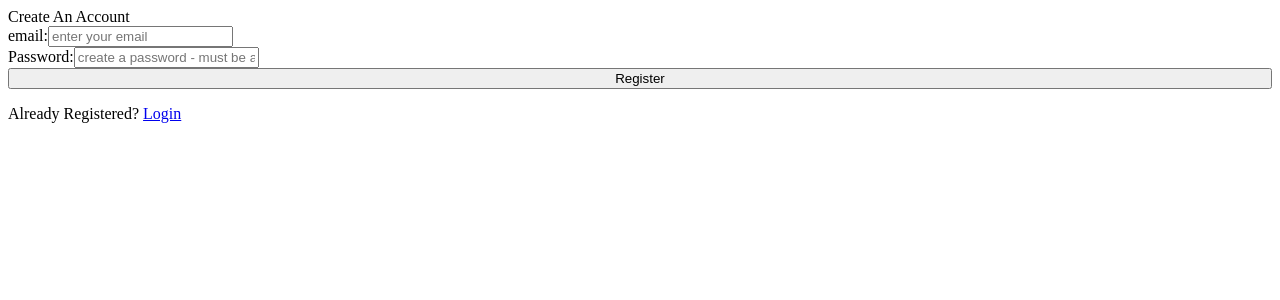
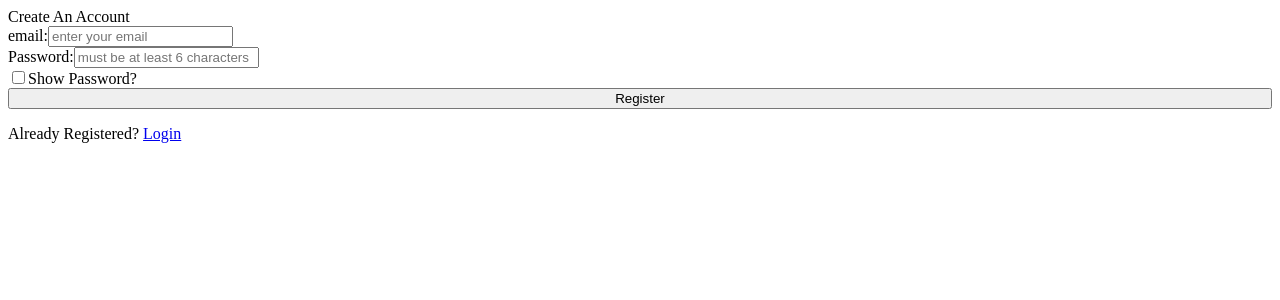
Before and after one commit to Klhall7/actualize-full-stack, a React (Vite) app in the folder frontend/: page /register in a window 1280 px wide. Shown: the top 300 px of the page. Built offline with nearby package versions, Linux system fonts and the light colour scheme.

Commit message:
hide/show pass feature

```diff
--- a/frontend/src/routes/Login.jsx
+++ b/frontend/src/routes/Login.jsx
@@ -1,4 +1,5 @@
 import { Form, Link, redirect } from "react-router-dom";
+import { useState } from "react";
 
 export async function action({ request }) {
     const credentials = await request.formData();
@@ -38,6 +39,11 @@ export async function action({ request }) {
 }
 
 const Login = () => {
+    const [showPassword, setShowPassword] = useState(false);
+
+    const togglePassVisibility = () => {
+        setShowPassword(!showPassword);
+    };
     return (
         <>
             <Form
@@ -57,17 +63,16 @@ const Login = () => {
                 <label>
                     Password:
                     <input
-                        id="field"
-                        type="password"
+                        type={showPassword ? "text" : "password"}
                         name="password"
                         placeholder="enter your password"
                         required
                     />
                 </label>
-                {/* <button id="showpass" type="button">
-                    show password
-                </button>
-                need to style show pass button to an eye within input */}
+                <label>
+                    <input type="checkbox" onChange={togglePassVisibility} />
+                    Show Password?
+                </label>
                 <button type="submit">login</button>
                 <p>
                     Don&apos;t have an account?{" "}
--- a/frontend/src/routes/Register.jsx
+++ b/frontend/src/routes/Register.jsx
@@ -1,4 +1,5 @@
 import { Form, Link, redirect } from "react-router-dom";
+import { useState } from "react";
 
 export async function action({ request }) {
     const credentials = await request.formData();
@@ -36,6 +37,11 @@ export async function action({ request }) {
 }
 
 const Register = () => {
+    const [showPassword, setShowPassword] = useState(false);
+
+    const togglePassVisibility = () => {
+        setShowPassword(!showPassword);
+    };
     return (
         <>
             <Form
@@ -55,11 +61,15 @@ const Register = () => {
                 <label>
                     Password:
                     <input
-                        type="password"
+                        type={showPassword ? "text" : "password"} //set type based on checkbox
                         name="password"
-                        placeholder="create a password - must be at least 6 characters"
+                        placeholder="must be at least 6 characters"
                         required
                     />
+                </label>
+                <label>
+                    <input type="checkbox" onChange={togglePassVisibility} />
+                    Show Password?
                 </label>
                 <button type="submit">Register</button>
                 <p>
```
